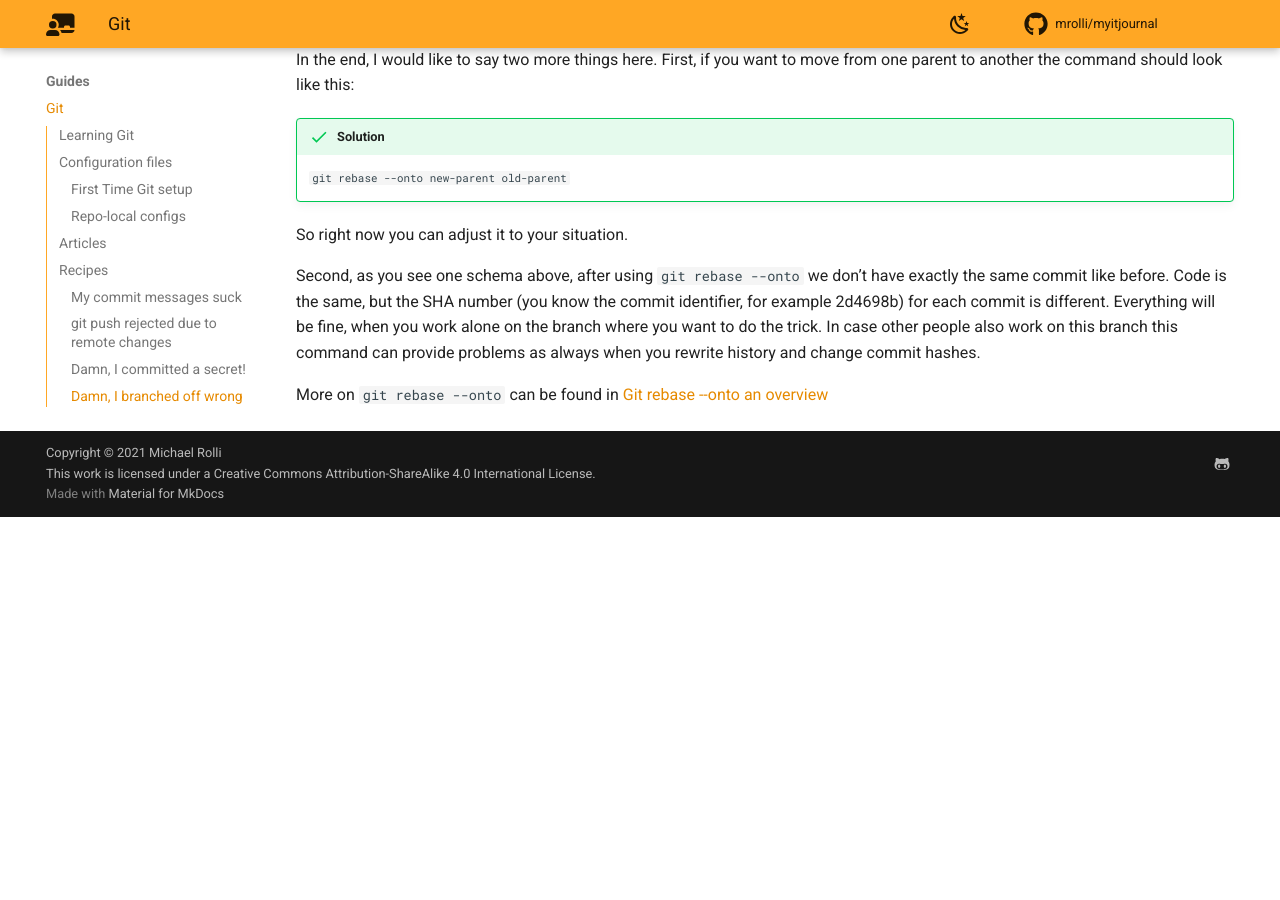
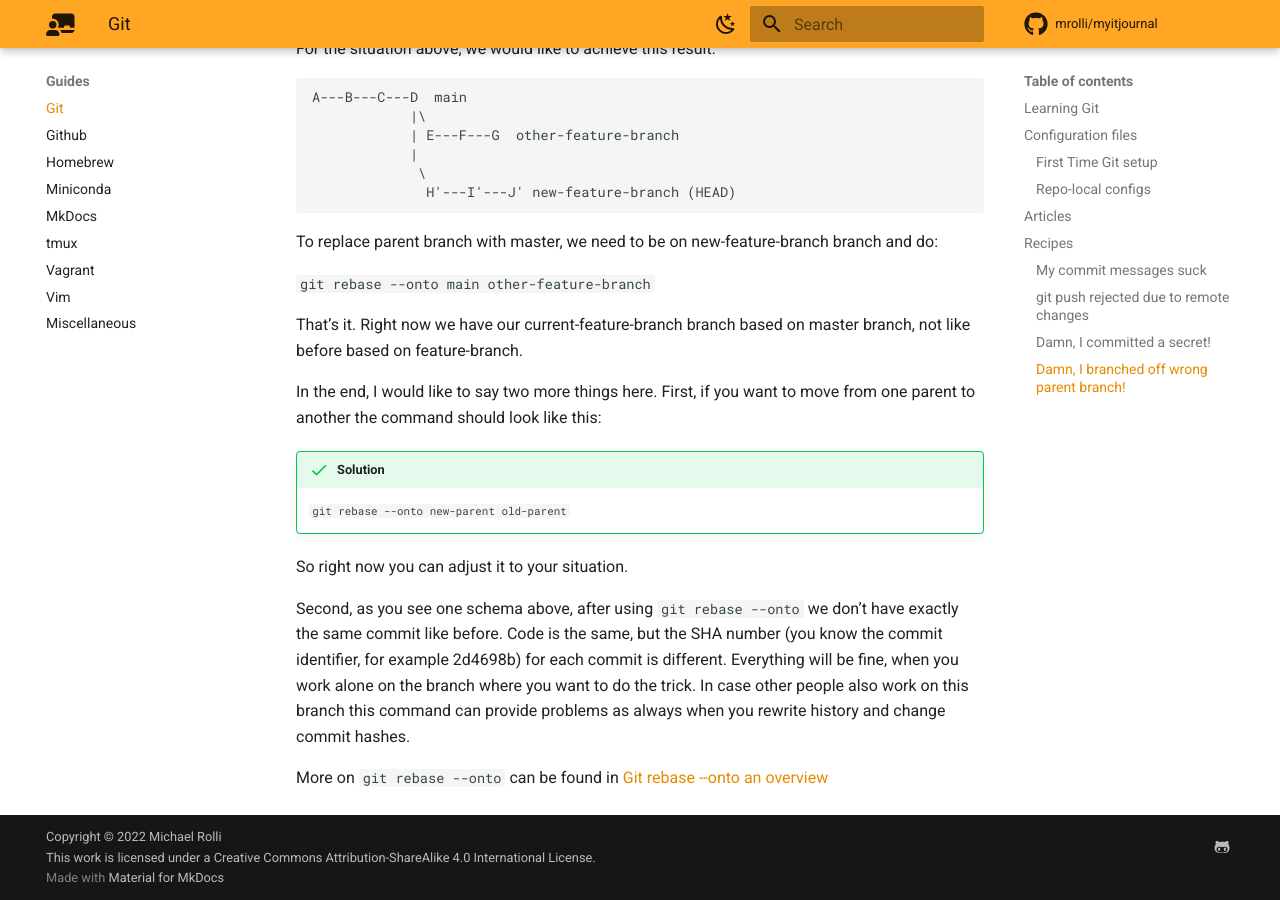
Before and after one commit to mrolli/myitjournal, an MkDocs documentation site: the page built from docs/guides/git.md, in a window 1280 px wide and 900 px high, scrolled down 3884 px. Built offline with MkDocs 1.6.1 and Material for MkDocs 9.7.7, drawn with Linux system fonts in a browser that asks for light colours; emoji names are drawn with the system emoji font; comment, search, counter and statistics services are not loaded; before the commit the page ends 4401 px from its top, so only the background shows below that.

Commit message:
Add search field again and turn off inline page nav

```diff
--- a/mkdocs.yml
+++ b/mkdocs.yml
@@ -2,7 +2,7 @@
 repo_url: "https://github.com/mrolli/myitjournal"
 edit_uri: "edit/main/docs"
 repo_name: "mrolli/myitjournal"
-copyright: "Copyright &copy; 2021 Michael Rolli<br />This work is licensed under a <a rel=\"license\" href=\"http://creativecommons.org/licenses/by-sa/4.0/\">Creative Commons Attribution-ShareAlike 4.0 International License</a>."
+copyright: "Copyright &copy; 2022 Michael Rolli<br />This work is licensed under a <a rel=\"license\" href=\"http://creativecommons.org/licenses/by-sa/4.0/\">Creative Commons Attribution-ShareAlike 4.0 International License</a>."
 
 nav:
   - "Home": index.md
@@ -47,15 +47,18 @@
         icon: material/weather-sunny
         name: Switch to light mode
   features:
+    - content.tabs.link
     - navigation.expand
     - navigation.sections
     - navigation.tabs
     - navigation.top
-    - content.tabs.link
-    - toc.integrate
+    - navigation.tracking
+    - search.highlight
+    - search.suggest
 
 plugins:
   - git-revision-date
+  - search
 
 markdown_extensions:
   - abbr
```
